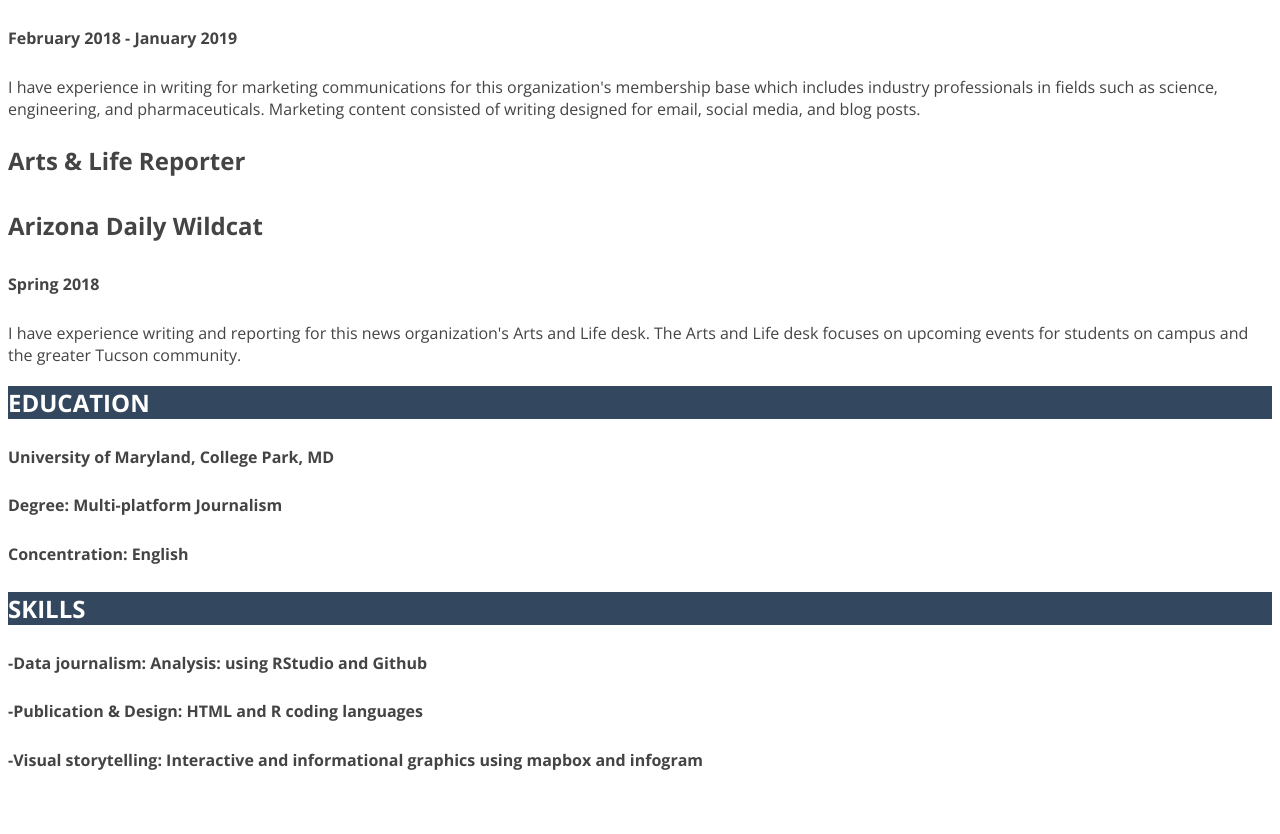
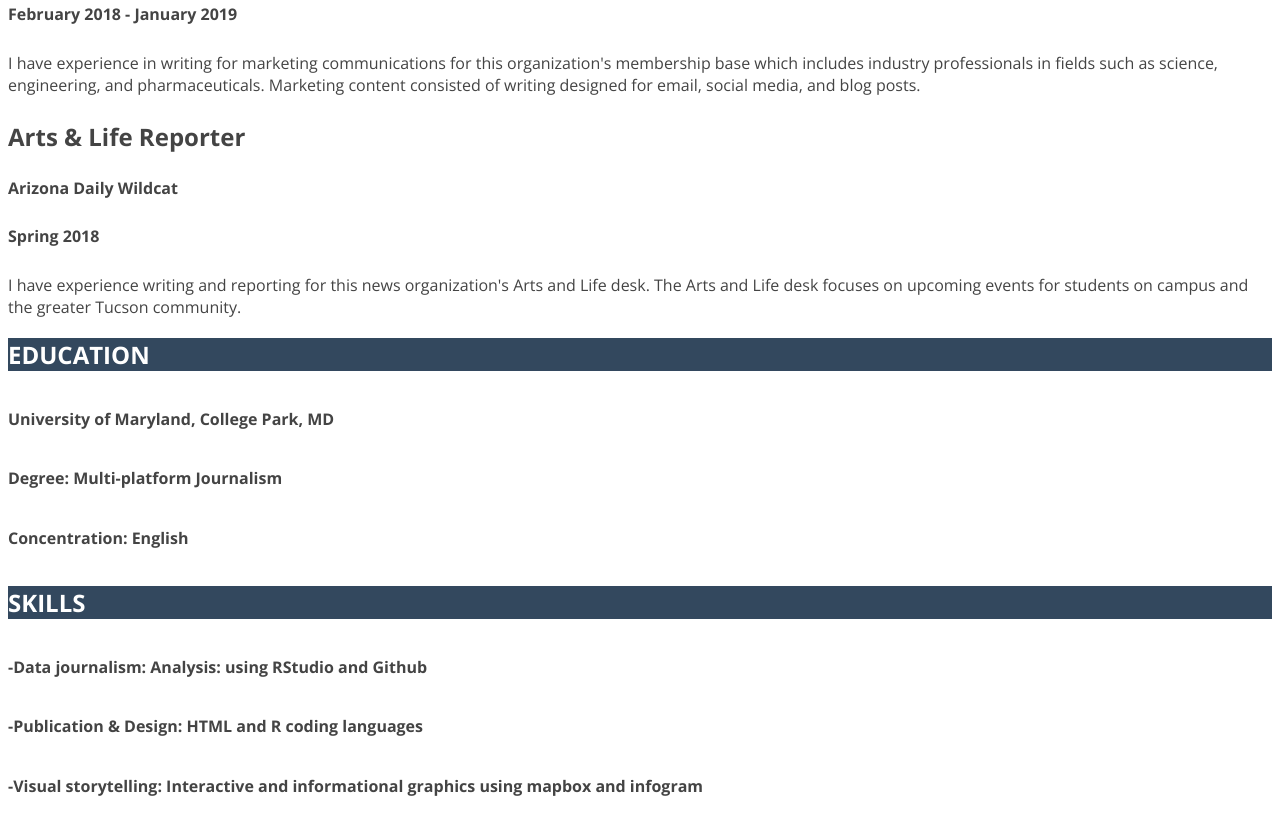
Before and after one commit to tcotton1jour/Theresa-Jour352, a plain HTML site: page index.html in a window 1280 px wide. Shown: the part 438-1272 px from the top of the page. Before the commit the page ends 1236 px from the top, so only its background shows below. Drawn offline with nearby package versions, Linux system fonts and the light colour scheme.

Commit message:
added final changes and style css comments

```diff
--- a/index.html
+++ b/index.html
@@ -18,6 +18,7 @@
 -->
 
 <!-- Contact details -->
+
 <ul>
   <li> theresamcotton@gmail.com</li>
 <li><a href="Github:https://github.com/tcotton1jour">Github</a></li>
@@ -57,18 +58,18 @@ and the greater Tucson community.</p>
 
 <h2>Education</h2>
 
-<h5>University of Maryland, College Park, MD</h5>
-<h5>Degree: Multi-platform Journalism</h5>
-<h5>Concentration: English</h5>
+<h6>University of Maryland, College Park, MD</h6>
+<h6>Degree: Multi-platform Journalism</h6>
+<h6>Concentration: English</h6>
 
 <!-- skills -->
 
 <h2>Skills</h2>
 
-<h5>-Data journalism: Analysis: using RStudio and Github</h5>
-<h5>-Publication & Design: HTML and R coding languages</h5>
-<h5>-Visual storytelling: Interactive and informational graphics using
-  mapbox and infogram</h5>
+<h6>-Data journalism: Analysis: using RStudio and Github</h6>
+<h6>-Publication & Design: HTML and R coding languages</h6>
+<h6>-Visual storytelling: Interactive and informational graphics using
+  mapbox and infogram</h6>
   </body>
 
   </html>
--- a/style.css
+++ b/style.css
@@ -6,20 +6,21 @@ BODY {
   color:#444;
   font-weight:400;
 }
-
+/* banner name is size 3em, all uppercase letters and centered at top of page in dark gray*/
 h1 {
   font-size:3em;
   text-transform:uppercase;
   text-align:center;
   color:#33485e;
 
+/* title all letters are uppercase, font size is changed to 1.5em, and is dark gray */
 }
 strong {
   color:#33485e
   text-transform:uppercase;
   font-size:1.5em;
 }
-
+/* subtitles are 1.5em in size, the text is all uppercase, and dark gray in color with background*/
 h2 {
   font-size:1.5em;
   text-transform:uppercase;
@@ -27,19 +28,24 @@ h2 {
   color:#fff;
 
 }
+/* job title font size is changed to 1.5em and 600 level boldness*/
 h3 {
   font-size:1.5em;
   text-transform:bold:600;
 
 }
+/* organization name is 1em in size and 400 level in boldness*/
 h4 {
   text-transform:bold:400;
-  font-size:1.5em;
+  font-size:1em;
 }
-
+/* organization date is 400 level in boldness and font size is 1em in italic*/
 h5 {
   text-transform: bold:400;
   font-size:1em;
-  text-transform: italic;
-
+  text-transform:italic;
 }
+/* degree and skills information is 1em in size*/
+h6 {
+  font-size:1em;
+}
```
